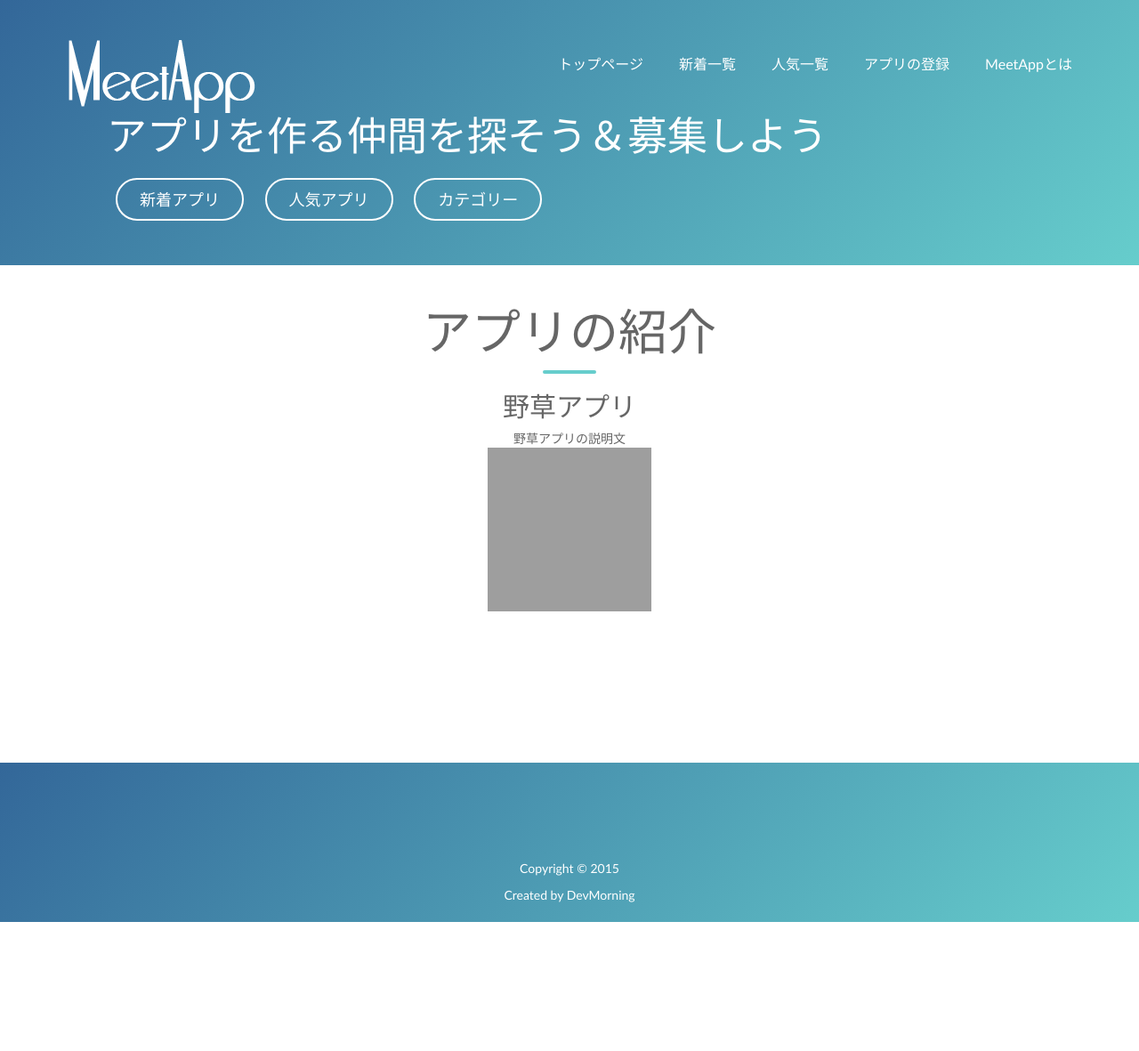
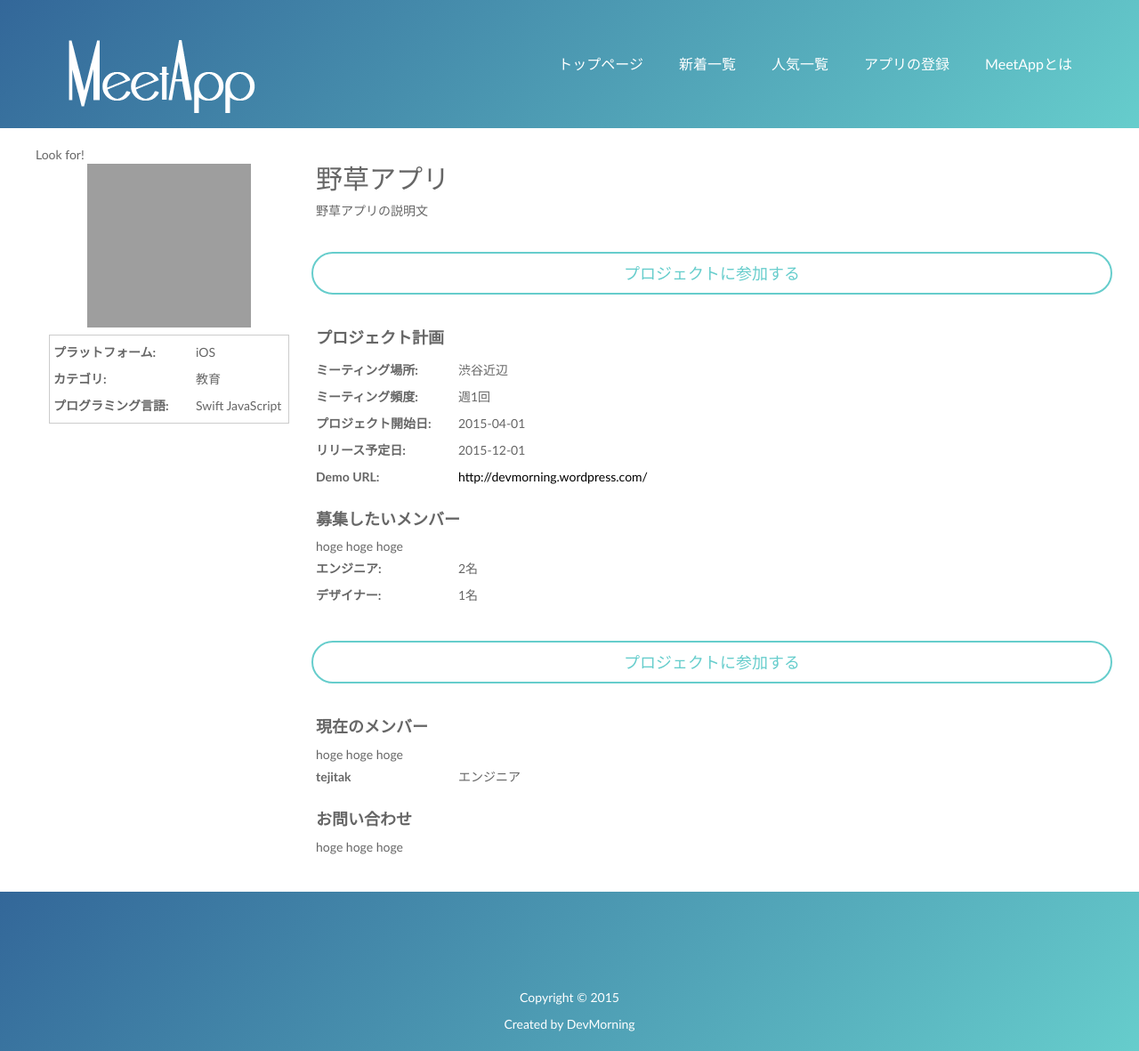
Before and after one commit to shumipro/meetapp, a PHP site: page /public/html/detail.html in a window 1280 px wide. Shown: the whole page at 89% size. Before the commit the page ends 1036 px from the top, so only its background shows below. Run offline with PHP 8.4, Linux system fonts and the light colour scheme; grey boxes are pictures that could not be loaded.

Commit message:
add dummy detail style

```diff
--- a/public/html/detail.html
+++ b/public/html/detail.html
@@ -3,7 +3,7 @@
 <html lang="en">
 <head>
     <meta charset="UTF-8">
-<title>MeetApp - アプリの登録</title>
+<title>MeetApp - 野草アプリ</title>
 <meta name="viewport" content="width=device-width, initial-scale=1.0, maximum-scale=1.0, user-scalable=no">
 <meta http-equiv="X-UA-Compatible" content="IE=edge,chrome=1"/>
 <link rel="shortcut icon" href="favicon.png">
@@ -36,7 +36,7 @@
 
 <div class="tp-banner-container">
     <div class="tp-banner">
-        <ul style="'display: none;'">
+        <ul style="display: none;">
             <div class="tp-caption large_white_light sft">
                 アプリを作る仲間を探そう＆募集しよう
             </div>
@@ -51,20 +51,72 @@
 
     </header>
 
-    <div class="wrapper">
+    <div class="ma-layout-wrap">
+        <div>
+            Look for!
+        </div>
+        <div class="ma-layout clearfix">
+            <div class="ma-layout-col-left">
+                <div>
+                    <img src="https://golang.org/doc/gopher/gopherbw.png" style="width: 184px; height: 184px;">
+                </div>
+                <div class="infoBox">
+                    <dl>
+                        <dt>プラットフォーム:</dt><dd>iOS</dd>
+                        <dt>カテゴリ:</dt><dd>教育</dd>
+                        <dt>プログラミング言語:</dt><dd>Swift JavaScript</dd>
+                    </dl>
+                </div>
+            </div>
+            <div class="ma-layout-col-right">
                 <section>
-            <div class="container">
-                <div class="section-heading scrollpoint sp-effect1">
-                    <h1>アプリの紹介</h1>
-                    <div class="divider"></div>
                     <div>
                         <h2>野草アプリ</h2>
                         <div>野草アプリの説明文</div>
-                        <img src="https://golang.org/doc/gopher/gopherbw.png" style="width: 184px; height: 184px;">
+                    </div>
+                </section>
+                <section>
+                    <div class="row text-center">
+                        <input class="ma_detail_joinBtn btn btn-lg btn-primary" type="button" value="プロジェクトに参加する" style="width: 100%;">
+                    </div>
+                </section>
+                <section>
+                    <div class="sectionTitle">プロジェクト計画</div>
+                    <dl>
+                        <dt>ミーティング場所:</dt><dd>渋谷近辺</dd>
+                        <dt>ミーティング頻度:</dt><dd>週1回</dd>
+                        <dt>プロジェクト開始日:</dt><dd>2015-04-01</dd>
+                        <dt>リリース予定日:</dt><dd>2015-12-01</dd>
+                        <dt>Demo URL:</dt><dd><a href="http://devmorning.wordpress.com/">http://devmorning.wordpress.com/</a></dd>
+                    </dl>
+                </section>
+                <section>
+                    <div class="sectionTitle">募集したいメンバー</div>
+                    <div>hoge hoge hoge</div>
+                    <dl>
+                        <dt>エンジニア:</dt><dd>2名</dd>
+                        <dt>デザイナー:</dt><dd>1名</dd>
+                    </dl>
+                </section>
+                <section>
+                    <div class="row text-center">
+                        <input class="ma_detail_joinBtn btn btn-lg btn-primary" type="button" value="プロジェクトに参加する" style="width: 100%;">
+                    </div>
+                </section>
+                <section>
+                    <div class="sectionTitle">現在のメンバー</div>
+                    <div>hoge hoge hoge</div>
+                    <dl>
+                        <dt>tejitak</dt><dd>エンジニア</dd>
+                    </dl>
+                </section>
+                <section>
+                    <div class="sectionTitle">お問い合わせ</div>
+                    <div>hoge hoge hoge</div>
+                </section>
             </div>
         </div>
     </div>
-        </section>
     <footer>
         <div class="container">
             <div class="social">
@@ -78,7 +130,6 @@
             </div>
         </div>
     </footer>
-    </div>
     <script src="/dist/main.js"></script>
 </body>
 </html>
--- /dev/null
+++ b/public/stylus/_commons/base.styl
@@ -0,0 +1,37 @@
+/*! Clearfix utility class */
+.clearfix
+    clearfix()
+
+/*! Base */
+h2
+    margin-top 0
+
+
+a:link, a:visited
+    color black
+    text-decoration none
+
+.sectionTitle
+    font-size 18px
+    font-weight bold
+    margin-bottom 8px
+
+
+/*! Bootstrap extend */
+.btn-file
+    position relative
+    overflow hidden
+
+.btn-file input[type=file]
+    position absolute
+    top 0
+    right 0
+    min-width 100%
+    min-height 100%
+    font-size 100px
+    text-align right
+    opacity 0
+    outline none
+    background white
+    cursor inherit
+    display block
--- /dev/null
+++ b/public/stylus/_commons/layout.styl
@@ -0,0 +1,16 @@
+/*! layout */
+.ma-layout-wrap
+    margin 20px 40px
+
+.ma-layout
+    .ma-layout-col-left
+        float left
+        width 25%
+        min-width 200px
+        padding 0 15px
+        text-align center
+
+    .ma-layout-col-right
+        float left
+        width 75%
+        padding 0 15px
--- /dev/null
+++ b/public/stylus/_components/table.styl
@@ -0,0 +1,21 @@
+/*! table */
+dl
+    margin-bottom 0
+
+    dt
+        float left
+        clear left
+        width 160px
+        font-weight bold
+        padding 5px 0
+
+    dd
+        margin-left 110px
+        padding 5px 0
+
+
+.infoBox
+    text-align left
+    margin 8px 0
+    padding 4px
+    border 1px solid #ccc
--- /dev/null
+++ b/public/stylus/_components/tile.styl
@@ -0,0 +1,18 @@
+/*! Tile */
+.ma-app-tile-wrap
+    margin 20px 0
+
+    .ma-app-tile
+        border 1px solid #e9e9e9
+        text-align center
+
+    .ma-app-tile-image
+        margin 0 auto
+
+    // .ma-app-tile-toolbar
+
+    .ma-app-tile-title
+        background #484a65
+
+        a
+            color #fff
--- /dev/null
+++ b/public/stylus/_mixins/clearfix.styl
@@ -0,0 +1,8 @@
+/* claearfix */
+clearfix()
+    &:after
+    &:before
+        content ""
+        display table
+    &:after
+        clear both
--- /dev/null
+++ b/public/stylus/_mixins/vendors.styl
@@ -0,0 +1,20 @@
+/* vender prefix */
+
+vendor(prp, args..., prefix='')
+    {prefix}-webkit-{prp} args
+    {prefix}-moz-{prp} args
+    {prefix}-o-{prp} args
+    {prefix}-ms-{prp} args
+    {prefix}{prp} args
+
+border-radius()
+    vendor('border-radius', arguments)
+
+appearance()
+    vendor('appearance', arguments)
+
+border-box()
+    vendor('border-box', arguments)
+
+box-sizing()
+    vendor('box-sizing', arguments)
--- a/public/stylus/main.styl
+++ b/public/stylus/main.styl
@@ -1,49 +1,24 @@
+/*
+import dependencies
+*/
 @import "node_modules/bootstrap/dist/css/bootstrap.css"
 @import "public/css/lib/animate.css"
 @import "public/css/lib/sample.css"
 
+/*
+mixins
+*/
+@import '_mixins/vendors'
+@import '_mixins/clearfix'
 
-/* Base */
-a:link, a:visited
-    color black
-    text-decoration none
+/*
+commons
+*/
+@import '_commons/base'
+@import '_commons/layout'
 
-
-/* Bootstrap extend */
-.btn-file
-    position relative
-    overflow hidden
-
-.btn-file input[type=file]
-    position absolute
-    top 0
-    right 0
-    min-width 100%
-    min-height 100%
-    font-size 100px
-    text-align right
-    opacity 0
-    outline none
-    background white
-    cursor inherit
-    display block
-
-
-/* Components */
-.ma-app-tile-wrap
-    margin 20px 0
-
-    .ma-app-tile
-        border 1px solid #e9e9e9
-        text-align center
-
-    .ma-app-tile-image
-        margin 0 auto
-
-    // .ma-app-tile-toolbar
-
-    .ma-app-tile-title
-        background #484a65
-
-        a
-            color #fff
+/*
+components
+*/
+@import '_components/tile'
+@import '_components/table'
```
Also changed, not shown: public/css/lib/sample.css, public/css/main.css, public/dist/main.js. Lines whose indentation alone changed are shown as unchanged.
